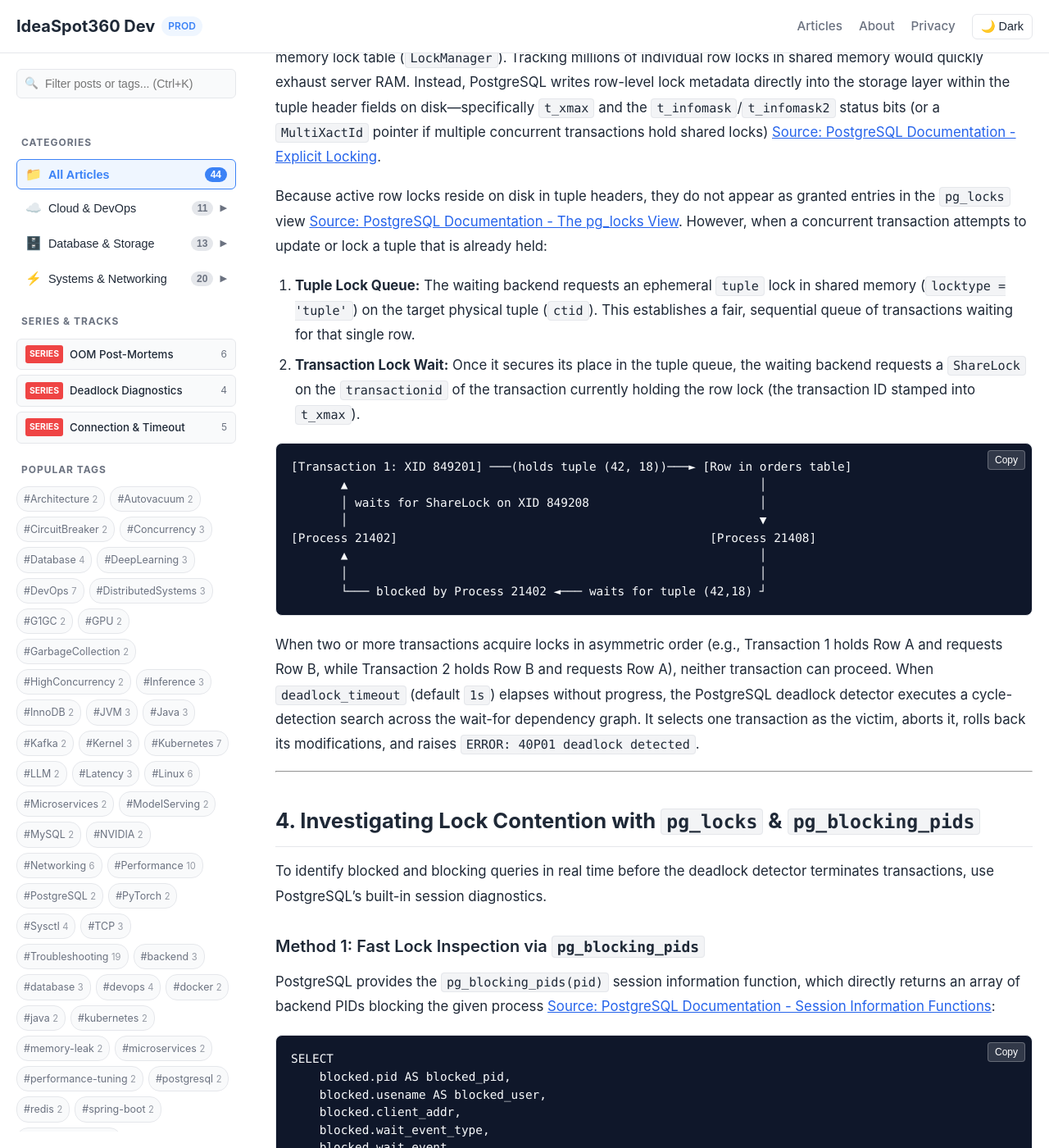
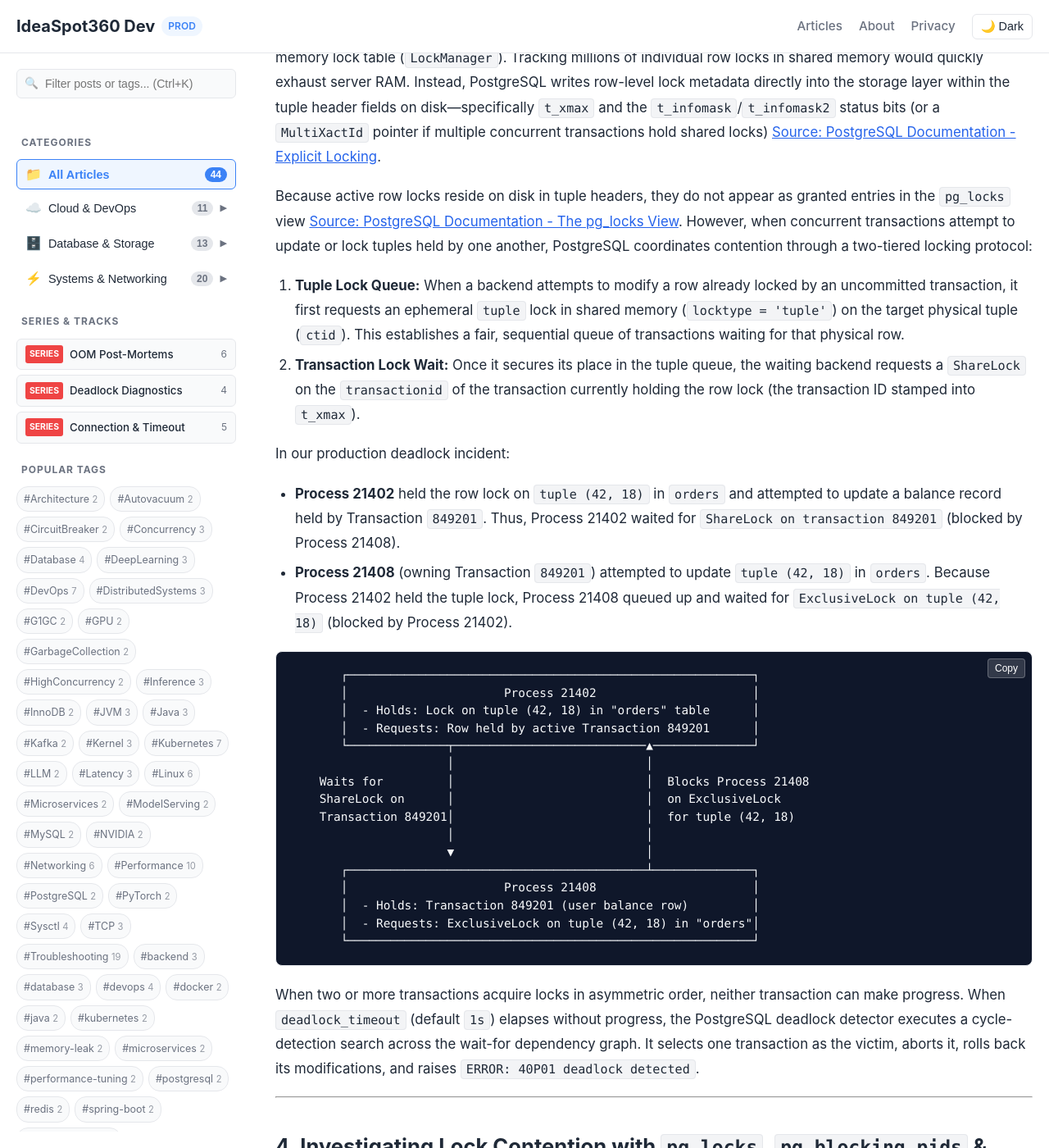
Before and after one commit to ideaspot360/dev, a Jekyll site: the page built from _posts/2026-11-03-postgres-deadlock-troubleshooting.md, in a window 1280 px wide and 1400 px high, scrolled down 2103 px. Shown: the whole window at 82% size. Built offline with Jekyll 4.4.1, drawn with Linux system fonts in a browser that asks for light colours; some of the changed text lies outside the part shown.

Commit message:
fix(post): correct deadlock wait-graph, resolve advisory lock hash collisions, and add pgrowlocks inspection

````diff
--- a/_posts/2026-11-03-postgres-deadlock-troubleshooting.md
+++ b/_posts/2026-11-03-postgres-deadlock-troubleshooting.md
@@ -13,6 +13,7 @@ fact_check_sources:
   - "https://www.postgresql.org/docs/current/functions-info.html"
   - "https://www.postgresql.org/docs/current/monitoring-stats.html"
   - "https://www.postgresql.org/docs/current/errcodes-appendix.html"
+  - "https://www.postgresql.org/docs/current/pgrowlocks.html"
 ---
 
 When concurrent database transactions attempt to acquire conflicting row-level or table-level locks in cyclic dependencies, the PostgreSQL lock manager throws error code `40P01` [Source: PostgreSQL Documentation - Error Codes & Deadlocks](https://www.postgresql.org/docs/current/errcodes-appendix.html):
@@ -73,29 +74,41 @@ If Service A locks `user_balance` while Service B locks `orders`, both workers b
 
 At the PostgreSQL storage engine level, row-level locks behave fundamentally differently from table-level locks. Unlike table-level or explicit advisory locks, PostgreSQL does **not** store granted row-level locks inside the shared memory lock table (`LockManager`). Tracking millions of individual row locks in shared memory would quickly exhaust server RAM. Instead, PostgreSQL writes row-level lock metadata directly into the storage layer within the tuple header fields on disk—specifically `t_xmax` and the `t_infomask`/`t_infomask2` status bits (or a `MultiXactId` pointer if multiple concurrent transactions hold shared locks) [Source: PostgreSQL Documentation - Explicit Locking](https://www.postgresql.org/docs/current/explicit-locking.html).
 
-Because active row locks reside on disk in tuple headers, they do not appear as granted entries in the `pg_locks` view [Source: PostgreSQL Documentation - The pg_locks View](https://www.postgresql.org/docs/current/view-pg-locks.html). However, when a concurrent transaction attempts to update or lock a tuple that is already held:
+Because active row locks reside on disk in tuple headers, they do not appear as granted entries in the `pg_locks` view [Source: PostgreSQL Documentation - The pg_locks View](https://www.postgresql.org/docs/current/view-pg-locks.html). However, when concurrent transactions attempt to update or lock tuples held by one another, PostgreSQL coordinates contention through a two-tiered locking protocol:
 
-1. **Tuple Lock Queue:** The waiting backend requests an ephemeral `tuple` lock in shared memory (`locktype = 'tuple'`) on the target physical tuple (`ctid`). This establishes a fair, sequential queue of transactions waiting for that single row.
+1. **Tuple Lock Queue:** When a backend attempts to modify a row already locked by an uncommitted transaction, it first requests an ephemeral `tuple` lock in shared memory (`locktype = 'tuple'`) on the target physical tuple (`ctid`). This establishes a fair, sequential queue of transactions waiting for that physical row.
 2. **Transaction Lock Wait:** Once it secures its place in the tuple queue, the waiting backend requests a `ShareLock` on the `transactionid` of the transaction currently holding the row lock (the transaction ID stamped into `t_xmax`).
 
+In our production deadlock incident:
+- **Process 21402** held the row lock on `tuple (42, 18)` in `orders` and attempted to update a balance record held by Transaction `849201`. Thus, Process 21402 waited for `ShareLock on transaction 849201` (blocked by Process 21408).
+- **Process 21408** (owning Transaction `849201`) attempted to update `tuple (42, 18)` in `orders`. Because Process 21402 held the tuple lock, Process 21408 queued up and waited for `ExclusiveLock on tuple (42, 18)` (blocked by Process 21402).
+
 ```text
-[Transaction 1: XID 849201] ───(holds tuple (42, 18))───► [Row in orders table]
-       ▲                                                          │
-       │ waits for ShareLock on XID 849208                        │
-       │                                                          ▼
-[Process 21402]                                            [Process 21408]
-       ▲                                                          │
-       │                                                          │
-       └─── blocked by Process 21402 ◄─── waits for tuple (42,18) ┘
+       ┌─────────────────────────────────────────────────────────┐
+       │                      Process 21402                      │
+       │  - Holds: Lock on tuple (42, 18) in "orders" table      │
+       │  - Requests: Row held by active Transaction 849201      │
+       └──────────────┬───────────────────────────▲──────────────┘
+                      │                           │
+    Waits for         │                           │  Blocks Process 21408
+    ShareLock on      │                           │  on ExclusiveLock
+    Transaction 849201│                           │  for tuple (42, 18)
+                      │                           │
+                      ▼                           │
+       ┌──────────────────────────────────────────┴──────────────┐
+       │                      Process 21408                      │
+       │  - Holds: Transaction 849201 (user balance row)         │
+       │  - Requests: ExclusiveLock on tuple (42, 18) in "orders"│
+       └─────────────────────────────────────────────────────────┘
 ```
 
-When two or more transactions acquire locks in asymmetric order (e.g., Transaction 1 holds Row A and requests Row B, while Transaction 2 holds Row B and requests Row A), neither transaction can proceed. When `deadlock_timeout` (default `1s`) elapses without progress, the PostgreSQL deadlock detector executes a cycle-detection search across the wait-for dependency graph. It selects one transaction as the victim, aborts it, rolls back its modifications, and raises `ERROR: 40P01 deadlock detected`.
+When two or more transactions acquire locks in asymmetric order, neither transaction can make progress. When `deadlock_timeout` (default `1s`) elapses without progress, the PostgreSQL deadlock detector executes a cycle-detection search across the wait-for dependency graph. It selects one transaction as the victim, aborts it, rolls back its modifications, and raises `ERROR: 40P01 deadlock detected`.
 
 ---
 
-## 4. Investigating Lock Contention with `pg_locks` & `pg_blocking_pids`
+## 4. Investigating Lock Contention with `pg_locks`, `pg_blocking_pids` & `pgrowlocks`
 
-To identify blocked and blocking queries in real time before the deadlock detector terminates transactions, use PostgreSQL's built-in session diagnostics.
+To identify blocked and blocking queries in real time before the deadlock detector terminates transactions, use PostgreSQL's built-in session diagnostics and contrib tools.
 
 ### Method 1: Fast Lock Inspection via `pg_blocking_pids`
 PostgreSQL provides the `pg_blocking_pids(pid)` session information function, which directly returns an array of backend PIDs blocking the given process [Source: PostgreSQL Documentation - Session Information Functions](https://www.postgresql.org/docs/current/functions-info.html#FUNCTIONS-INFO-SESSION-TABLE):
@@ -147,12 +160,43 @@ WHERE NOT blocked_locks.granted
   AND blocking_locks.granted;
 ```
 
+### Method 3: Direct On-Disk Row Lock Inspection with `pgrowlocks`
+Because active row locks reside on disk in tuple headers rather than in `pg_locks`, inspecting which specific rows are locked requires the official `pgrowlocks` extension [Source: PostgreSQL Documentation - pgrowlocks](https://www.postgresql.org/docs/current/pgrowlocks.html):
+
+```sql
+-- Enable the official contrib extension
+CREATE EXTENSION IF NOT EXISTS pgrowlocks;
+
+-- Inspect on-disk tuple locking states, holding XIDs, modes, and PIDs for relation "orders"
+SELECT locked_row, locker, multi, modes, pids
+FROM pgrowlocks('orders');
+```
+
+This returns the exact tuple ID (`locked_row` as `ctid`), the locker transaction ID (`locker`), whether it involves a multi-transaction (`multi`), held lock modes, and the operating backend PIDs.
+
 ---
 
 ## 5. Architectural Solutions
 
-### Solution A: Strict Deterministic Ordering (Primary Key Sorting)
-The most resilient defense against cyclic deadlocks is ensuring that all concurrent transactions access and lock shared entities in a strictly identical order (such as ascending primary key or alphabetical identifier order):
+### Solution A: Strict Deterministic Ordering (Global Hierarchy & Primary Key Sorting)
+The primary defense against cyclic deadlocks is ensuring that all concurrent transactions access and lock shared entities in a strictly identical order.
+
+#### 1. Cross-Table Deterministic Ordering (Fixing the Service A vs Service B Deadlock)
+In workflows touching multiple tables, enforce a global resource acquisition hierarchy across all application services:
+
+```diff
+  # Service B: Reconcile and audit
+  with db.transaction():
+-     # Flawed: Inverted table order acquires locks on 'orders' before 'user_balance'
+-     update_order_status(order_id, 'PROCESSING')
+-     audit_user_balance(user_id)
++     # Correct: Enforce global table hierarchy across all services: accounts/balance FIRST, orders SECOND
++     audit_user_balance(user_id)
++     update_order_status(order_id, 'PROCESSING')
+```
+
+#### 2. Intra-Table Batch Ordering (Primary Key Sorting)
+When updating multiple rows in the same table, sort keys deterministically before execution:
 
 ```diff
 - -- Unsorted batch updates risk circular lock order acquisition across threads
@@ -176,23 +220,38 @@ FOR UPDATE;
 
 When every concurrent transaction requests row locks in identical numerical order ($12 \to 44 \to 85$), cyclic dependency graphs become mathematically impossible.
 
-### Solution B: Application-Level Transactional Advisory Locks
-When business workflows involve operations across multiple distinct tables where row sorting is impractical, acquire an explicit transactional advisory lock (`pg_advisory_xact_lock`) [Source: PostgreSQL Documentation - Explicit Locking: Advisory Locks](https://www.postgresql.org/docs/current/explicit-locking.html#ADVISORY-LOCKS):
+### Solution B: Collision-Free Transactional Advisory Locks
+When business workflows involve operations across multiple distinct tables where row sorting is impractical, acquire an explicit transactional advisory lock (`pg_advisory_xact_lock`) [Source: PostgreSQL Documentation - Explicit Locking: Advisory Locks](https://www.postgresql.org/docs/current/explicit-locking.html#ADVISORY-LOCKS).
+
+Advisory locks live entirely in shared memory (`LockManager`) and release automatically at transaction termination when invoked with the `_xact_` suffix.
+
+#### Eliminating 32-bit Hash Collision Vulnerabilities
+Using `hashtext('user_' || :userId)` outputs a signed 32-bit integer ($2^{32} \approx 4.29 \times 10^9$). Due to the Birthday Paradox, a 50% collision probability occurs at approximately $2^{16} = 65,536$ concurrent distinct keys, risking false serialization where unrelated users block each other.
+
+To prevent hash collisions, use PostgreSQL's built-in 2-key integer namespacing or direct 64-bit keys:
 
 ```sql
--- Acquire transactional advisory lock based on user ID hash
-SELECT pg_advisory_xact_lock(hashtext('user_account_' || :userId));
+-- Option 1: Two-key namespacing (classid integer, objid integer) - Zero hash collision risk
+-- classid 1001 represents USER_ACCOUNT_LOCK, objid is the numeric user ID
+SELECT pg_advisory_xact_lock(1001, :userId);
+
+-- Option 2: Direct 64-bit bigint key for BIGSERIAL or Snowflake primary keys
+SELECT pg_advisory_xact_lock(:userBigIntId);
 
 -- Proceed with safe multi-table operations
 UPDATE accounts SET balance = balance - :amount WHERE user_id = :userId;
 UPDATE orders SET status = 'PAID' WHERE user_id = :userId;
-
 -- Lock automatically releases upon transaction COMMIT or ROLLBACK
 ```
 
-Unlike row locks, advisory locks live entirely in shared memory (`LockManager`) and release automatically at transaction termination when invoked with the `_xact_` suffix.
+If string keys (such as UUIDs) must be hashed, use a 64-bit hash instead of 32-bit `hashtext`:
 
-### Solution C: Fine-Grained Locking with `FOR NO KEY UPDATE`
+```sql
+-- 64-bit hash key from UUID to minimize collision probability to near-zero
+SELECT pg_advisory_xact_lock(('x' || substr(md5('user_account_' || :userUuid), 1, 16))::bit(64)::bigint);
+```
+
+### Solution C: Fine-Grained Locking with `FOR NO KEY UPDATE` & `SKIP LOCKED`
 In PostgreSQL 9.3 and later, `UPDATE` statements that do not modify unique index columns acquire `FOR NO KEY UPDATE` locks rather than exclusive locks. When writing explicit row-locking queries for rows referenced by foreign keys, use:
 
 ```sql
@@ -201,6 +260,18 @@ SELECT * FROM orders WHERE id = :orderId FOR NO KEY UPDATE;
 ```
 
 This prevents unnecessary deadlocks caused by concurrent foreign key validation checks on referenced parent records [Source: PostgreSQL Documentation - Explicit Locking: Row-Level Locks](https://www.postgresql.org/docs/current/explicit-locking.html).
+
+For asynchronous task queues and job processing workers, use `SKIP LOCKED` to eliminate lock waits entirely:
+
+```sql
+-- Worker retrieves next available pending order without blocking or deadlocking concurrent workers
+SELECT id, payload
+FROM background_tasks
+WHERE status = 'PENDING'
+ORDER BY id
+LIMIT 1
+FOR UPDATE SKIP LOCKED;
+```
 
 ---
 
@@ -212,8 +283,12 @@ Verify PostgreSQL runtime lock contention and monitor deadlock frequency using c
 # 1. Verify PostgreSQL service status
 systemctl status postgresql
 
-# 2. Inspect active deadlock timeout configuration
+# 2. Inspect active deadlock timeout configuration and enable lock wait logging
 psql -h 127.0.0.1 -U postgres -d production_db -c "SHOW deadlock_timeout;"
+
+# Enable automatic logging of statements waiting longer than deadlock_timeout (default 1s)
+psql -h 127.0.0.1 -U postgres -d production_db -c "ALTER SYSTEM SET log_lock_waits = 'on';"
+psql -h 127.0.0.1 -U postgres -d production_db -c "SELECT pg_reload_conf();"
 
 # 3. Query historical deadlock counters from pg_stat_database
 psql -h 127.0.0.1 -U postgres -d production_db -c "
````
Also changed, not shown: other parts of _posts/2026-11-03-postgres-deadlock-troubleshooting.md (+1 -0 lines).
